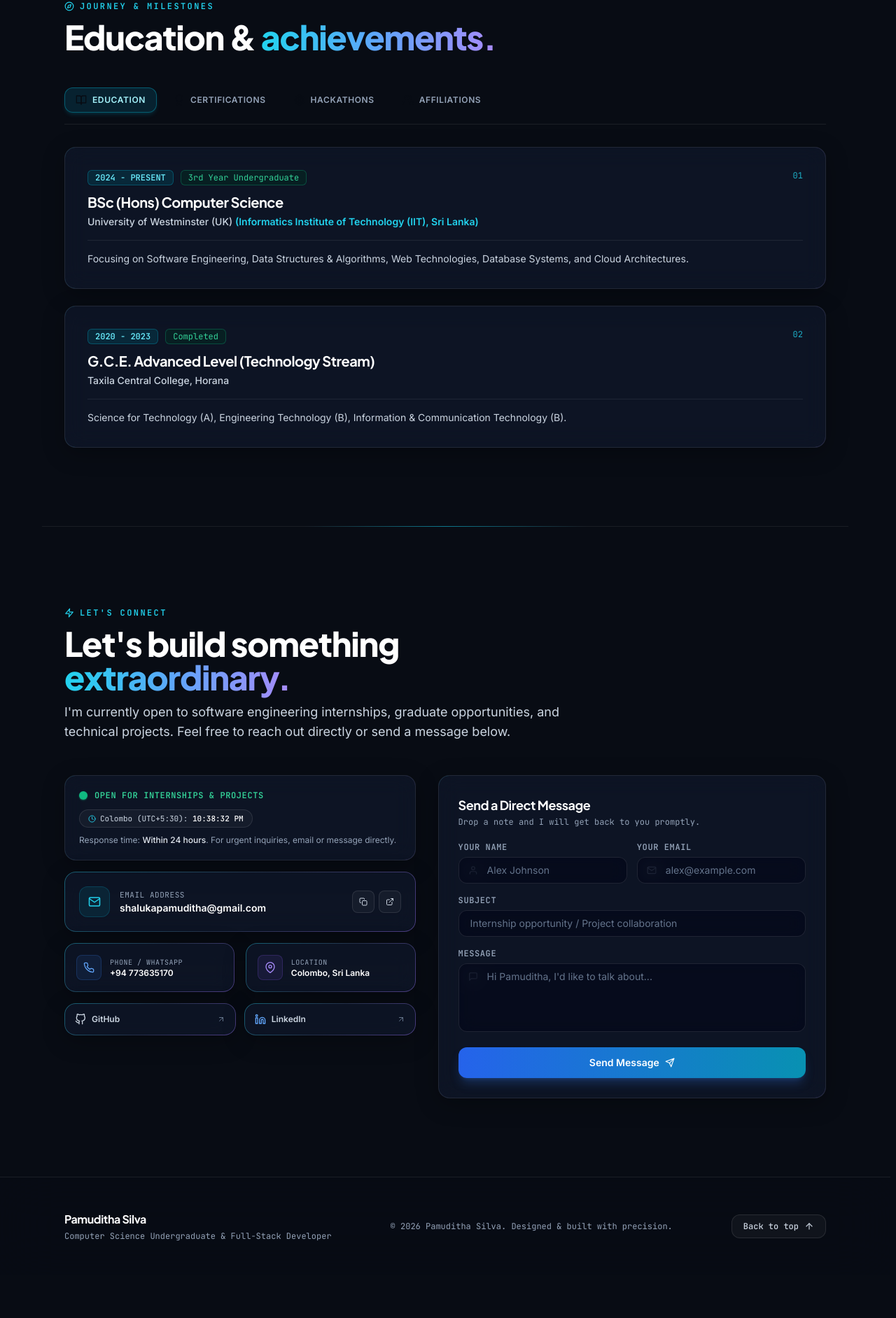
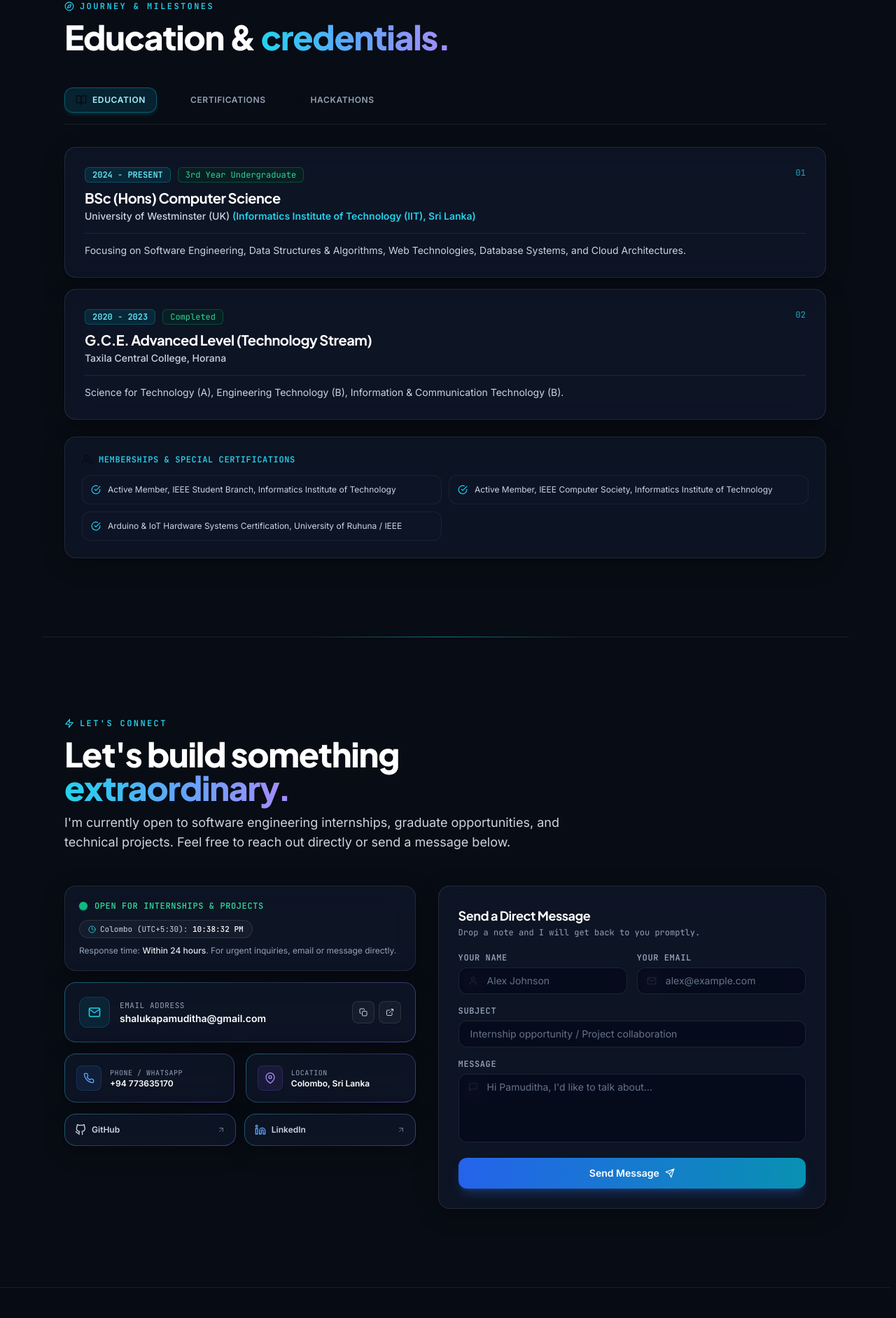
Before and after one commit to PamudithaSilva/My-Portfolio-Pamuditha, a React (Vite) app: page / in a window 1280 px wide. Shown: the part 4737-6621 px from the top of the page at 70% size. Before the commit the page ends 6560 px from the top, so only its background shows below. Built offline with nearby package versions, Linux system fonts and the light colour scheme; the HTML template or start-up script is replaced by a standard one.

Commit message:
feat: add portfolio components including Hero, Projects, Skills, Education, and Footer

```diff
--- a/src/components/Education.tsx
+++ b/src/components/Education.tsx
@@ -1,10 +1,9 @@
 import { useState } from 'react'
 import { motion, AnimatePresence } from 'framer-motion'
-import { education, extraQualifications, certifications, hackathons } from '../data'
+import { education, certifications, hackathons, affiliations } from '../data'
 import {
   FiAward,
   FiBookOpen,
-  FiCalendar,
   FiCheckCircle,
   FiCompass,
   FiGlobe,
@@ -12,13 +11,12 @@ import {
   FiUsers,
 } from 'react-icons/fi'
 
-type TabType = 'education' | 'certifications' | 'hackathons' | 'memberships'
+type TabType = 'education' | 'certifications' | 'hackathons'
 
 const tabs: { id: TabType; label: string; icon: React.ReactNode }[] = [
   { id: 'education', label: 'Education', icon: <FiBookOpen /> },
   { id: 'certifications', label: 'Certifications', icon: <FiAward /> },
   { id: 'hackathons', label: 'Hackathons', icon: <FiTarget /> },
-  { id: 'memberships', label: 'Affiliations', icon: <FiUsers /> },
 ]
 
 export default function Education() {
@@ -38,7 +36,10 @@ export default function Education() {
           <FiCompass className="text-sm" /> Journey &amp; Milestones
         </span>
         <h2 className="section-title">
-          Education &amp; <span className="bg-gradient-to-r from-cyan-400 via-blue-400 to-violet-400 bg-clip-text text-transparent">achievements.</span>
+          Education &amp;{' '}
+          <span className="bg-gradient-to-r from-cyan-400 via-blue-400 to-violet-400 bg-clip-text text-transparent">
+            credentials.
+          </span>
         </h2>
       </motion.div>
 
@@ -72,9 +73,9 @@ export default function Education() {
       </div>
 
       {/* Tab Panels */}
-      <div className="min-h-[320px]">
+      <div className="min-h-[300px]">
         <AnimatePresence mode="wait">
-          {/* Tab 1: Education */}
+          {/* Tab 1: Education & Affiliations */}
           {activeTab === 'education' && (
             <motion.div
               key="education"
@@ -84,14 +85,15 @@ export default function Education() {
               transition={{ duration: 0.3 }}
               className="space-y-6"
             >
+              <div className="space-y-4">
                 {education.map((item, idx) => (
                   <div
                     key={item.school}
-                  className="glass-card card-glow-animated relative overflow-hidden p-6 sm:p-8 transition-all hover:border-cyan-500/50 hover:shadow-xl"
+                    className="glass-card card-glow-animated relative overflow-hidden p-6 sm:p-7 transition-all hover:border-cyan-500/40"
                   >
-                  <div className="relative z-10 flex flex-col justify-between gap-4 sm:flex-row sm:items-start">
+                    <div className="relative z-10 flex flex-col justify-between gap-3 sm:flex-row sm:items-start">
                       <div>
-                      <div className="flex flex-wrap items-center gap-2.5 mb-2.5">
+                        <div className="flex flex-wrap items-center gap-2.5 mb-2">
                           <span className="font-mono text-xs font-semibold uppercase text-cyan-300 bg-cyan-950/70 border border-cyan-500/30 px-2.5 py-0.5 rounded-md shadow-sm">
                             {item.period}
                           </span>
@@ -102,7 +104,7 @@ export default function Education() {
                         <h3 className="text-xl font-bold text-white tracking-tight">
                           {item.degree}
                         </h3>
-                      <p className="text-sm font-medium text-slate-300 mt-1">
+                        <p className="text-sm font-medium text-slate-300 mt-0.5">
                           {item.school}{' '}
                           {item.partner && (
                             <span className="text-cyan-400 font-semibold">({item.partner})</span>
@@ -112,11 +114,31 @@ export default function Education() {
                       <span className="font-mono text-xs text-cyan-400/80 hidden sm:block">0{idx + 1}</span>
                     </div>
 
-                  <p className="relative z-10 mt-4 text-xs leading-relaxed text-slate-300 sm:text-sm border-t border-white/[0.08] pt-4">
+                    <p className="relative z-10 mt-3.5 text-xs leading-relaxed text-slate-300 sm:text-sm border-t border-white/[0.08] pt-3.5">
                       {item.details}
                     </p>
                   </div>
                 ))}
+              </div>
+
+              {/* Affiliations Box */}
+              <div className="glass-card p-5 sm:p-6 border border-white/10">
+                <div className="flex items-center gap-2 mb-3.5 text-cyan-400 font-mono text-xs font-bold uppercase tracking-wider">
+                  <FiUsers className="text-base" />
+                  <span>Memberships &amp; Special Certifications</span>
+                </div>
+                <div className="grid gap-2.5 sm:grid-cols-2">
+                  {affiliations.map((aff) => (
+                    <div
+                      key={aff}
+                      className="flex items-center gap-2.5 rounded-xl border border-white/[0.06] bg-slate-900/60 p-3 text-xs text-slate-300"
+                    >
+                      <FiCheckCircle className="text-cyan-400 shrink-0 text-sm" />
+                      <span>{aff}</span>
+                    </div>
+                  ))}
+                </div>
+              </div>
             </motion.div>
           )}
 
@@ -128,24 +150,29 @@ export default function Education() {
               animate={{ opacity: 1, y: 0 }}
               exit={{ opacity: 0, y: -10 }}
               transition={{ duration: 0.3 }}
-              className="grid gap-4 sm:grid-cols-2"
+              className="grid gap-4 sm:grid-cols-2 lg:grid-cols-3"
             >
               {certifications.map((cert) => (
                 <div
                   key={cert.name}
-                  className="glass-card card-glow-animated flex items-start gap-4 p-5 transition-all hover:border-cyan-500/40 hover:shadow-lg"
+                  className="glass-card card-glow-animated flex flex-col justify-between p-5 transition-all hover:border-cyan-500/40 hover:shadow-lg"
                 >
-                  <div className="relative z-10 flex h-11 w-11 shrink-0 items-center justify-center rounded-xl bg-cyan-500/10 text-cyan-400 border border-cyan-500/20 text-xl shadow-sm">
+                  <div className="relative z-10 flex items-start gap-3.5 mb-3">
+                    <div className="flex h-10 w-10 shrink-0 items-center justify-center rounded-xl bg-cyan-500/10 text-cyan-400 border border-cyan-500/20 text-lg shadow-sm">
                       <FiAward />
                     </div>
-                  <div className="relative z-10">
-                    <span className="font-mono text-[0.68rem] uppercase tracking-wider text-cyan-300 bg-cyan-950/60 border border-cyan-500/30 px-2 py-0.5 rounded">
-                      {cert.type} • {cert.issuer}
+                    <div className="min-w-0">
+                      <span className="font-mono text-[0.65rem] uppercase tracking-wider text-cyan-300 bg-cyan-950/60 border border-cyan-500/30 px-2 py-0.5 rounded">
+                        {cert.type}
                       </span>
-                    <h3 className="text-sm font-semibold text-white mt-2 leading-snug">
+                      <h3 className="text-sm font-semibold text-white mt-1.5 leading-snug">
                         {cert.name}
                       </h3>
                     </div>
+                  </div>
+                  <p className="relative z-10 text-xs font-mono text-slate-400 border-t border-white/[0.08] pt-2.5">
+                    {cert.issuer}
+                  </p>
                 </div>
               ))}
             </motion.div>
@@ -187,37 +214,6 @@ export default function Education() {
               ))}
             </motion.div>
           )}
-
-          {/* Tab 4: Memberships */}
-          {activeTab === 'memberships' && (
-            <motion.div
-              key="memberships"
-              initial={{ opacity: 0, y: 10 }}
-              animate={{ opacity: 1, y: 0 }}
-              exit={{ opacity: 0, y: -10 }}
-              transition={{ duration: 0.3 }}
-              className="space-y-4"
-            >
-              <div className="glass-card card-glow-animated p-6 sm:p-8">
-                <h3 className="relative z-10 text-sm font-bold uppercase tracking-wider text-cyan-400 font-mono mb-4">
-                  Professional Memberships &amp; Extra Diplomas
-                </h3>
-                <div className="relative z-10 grid gap-3 sm:grid-cols-2">
-                  {[...extraQualifications.educations, ...extraQualifications.memberships].map(
-                    (item) => (
-                      <div
-                        key={item}
-                        className="flex items-start gap-3 rounded-xl border border-white/[0.08] bg-slate-900/70 p-3.5 text-xs text-slate-300 transition-all hover:border-cyan-500/40 hover:bg-white/[0.04]"
-                      >
-                        <FiCheckCircle className="text-cyan-400 shrink-0 text-sm mt-0.5" />
-                        <span className="leading-relaxed">{item}</span>
-                      </div>
-                    )
-                  )}
-                </div>
-              </div>
-            </motion.div>
-          )}
         </AnimatePresence>
       </div>
     </section>
--- a/src/components/Footer.tsx
+++ b/src/components/Footer.tsx
@@ -7,7 +7,7 @@ export default function Footer() {
   }
 
   return (
-    <footer className="relative border-t border-white/[0.08] bg-[#080c14]/90 py-12 backdrop-blur-2xl">
+    <footer className="relative border-t border-white/[0.08] bg-[#080c14]/90 py-10 backdrop-blur-2xl">
       <div className="mx-auto max-w-6xl px-4 sm:px-6 lg:px-8">
         <div className="flex flex-col items-center justify-between gap-6 text-center sm:flex-row sm:text-left">
           {/* Left Info */}
@@ -15,25 +15,27 @@ export default function Footer() {
             <p className="font-display text-base font-bold text-white tracking-tight">
               {profile.name}
             </p>
-            <p className="mt-1 text-xs text-slate-400 font-mono">
-              Computer Science Undergraduate &amp; Full-Stack Developer
+            <p className="mt-0.5 text-xs text-slate-400 font-mono">
+              {profile.title}
             </p>
           </div>
 
           {/* Center / Copyright */}
-          <div className="text-xs text-slate-400 font-mono">
-            &copy; {new Date().getFullYear()} {profile.name}. Designed &amp; built with precision.
+          <div className="text-xs text-slate-400 font-mono flex items-center justify-center gap-1">
+            <span>&copy; {new Date().getFullYear()} {profile.name}. Built with</span>
+            <FiHeart className="text-cyan-400 text-xs inline" />
+            <span>&amp; React.</span>
           </div>
 
           {/* Right Back to Top */}
           <button
             type="button"
             onClick={scrollToTop}
-            className="inline-flex items-center gap-2 rounded-xl border border-white/10 bg-white/[0.04] px-4 py-2 font-mono text-xs font-medium text-slate-300 transition-all hover:border-cyan-400/40 hover:bg-cyan-500/10 hover:text-cyan-300 hover:-translate-y-0.5 active:translate-y-0"
+            className="inline-flex items-center gap-2 rounded-xl border border-white/10 bg-white/[0.04] px-3.5 py-2 font-mono text-xs font-medium text-slate-300 transition-all hover:border-cyan-400/40 hover:bg-cyan-500/10 hover:text-cyan-300 hover:-translate-y-0.5 active:translate-y-0 shadow-sm"
             aria-label="Scroll back to top"
           >
             <span>Back to top</span>
-            <FiArrowUp className="text-sm" />
+            <FiArrowUp className="text-xs text-cyan-400" />
           </button>
         </div>
       </div>
```
Lines whose indentation alone changed are shown as unchanged.
